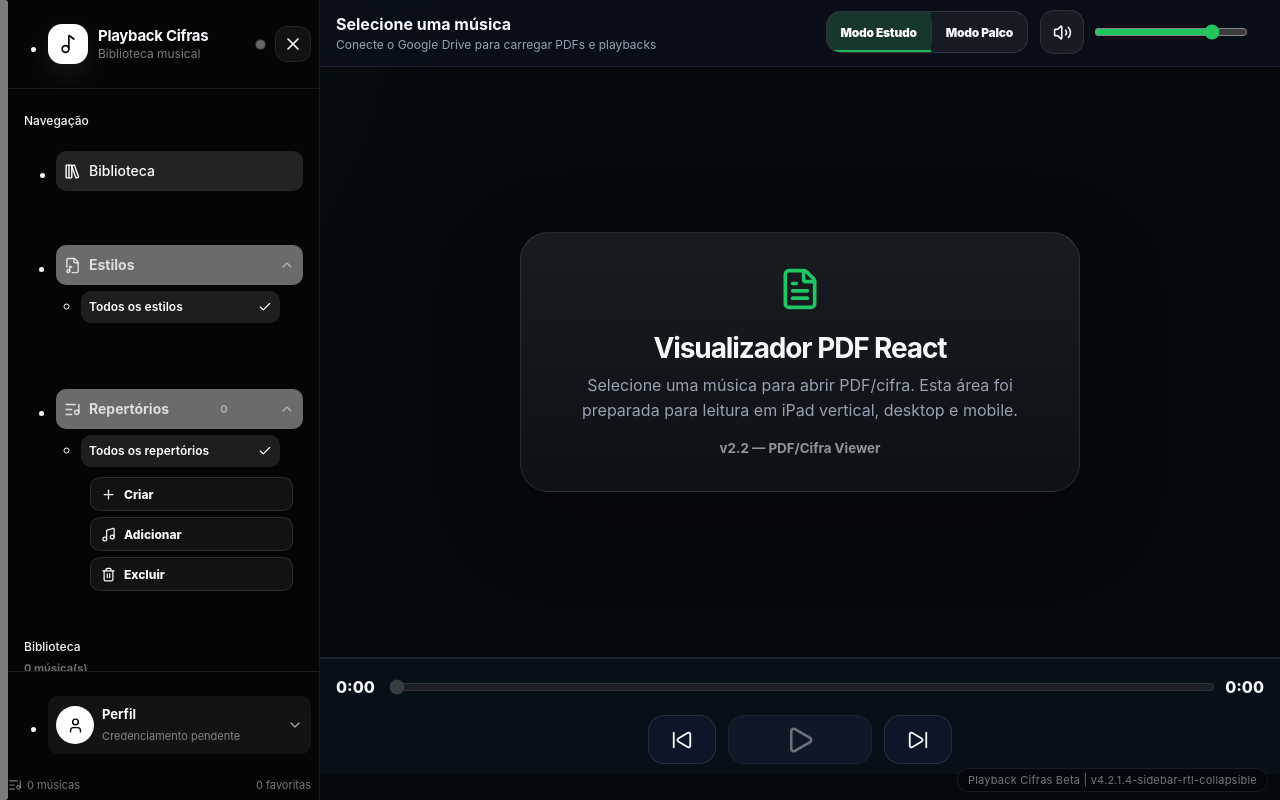
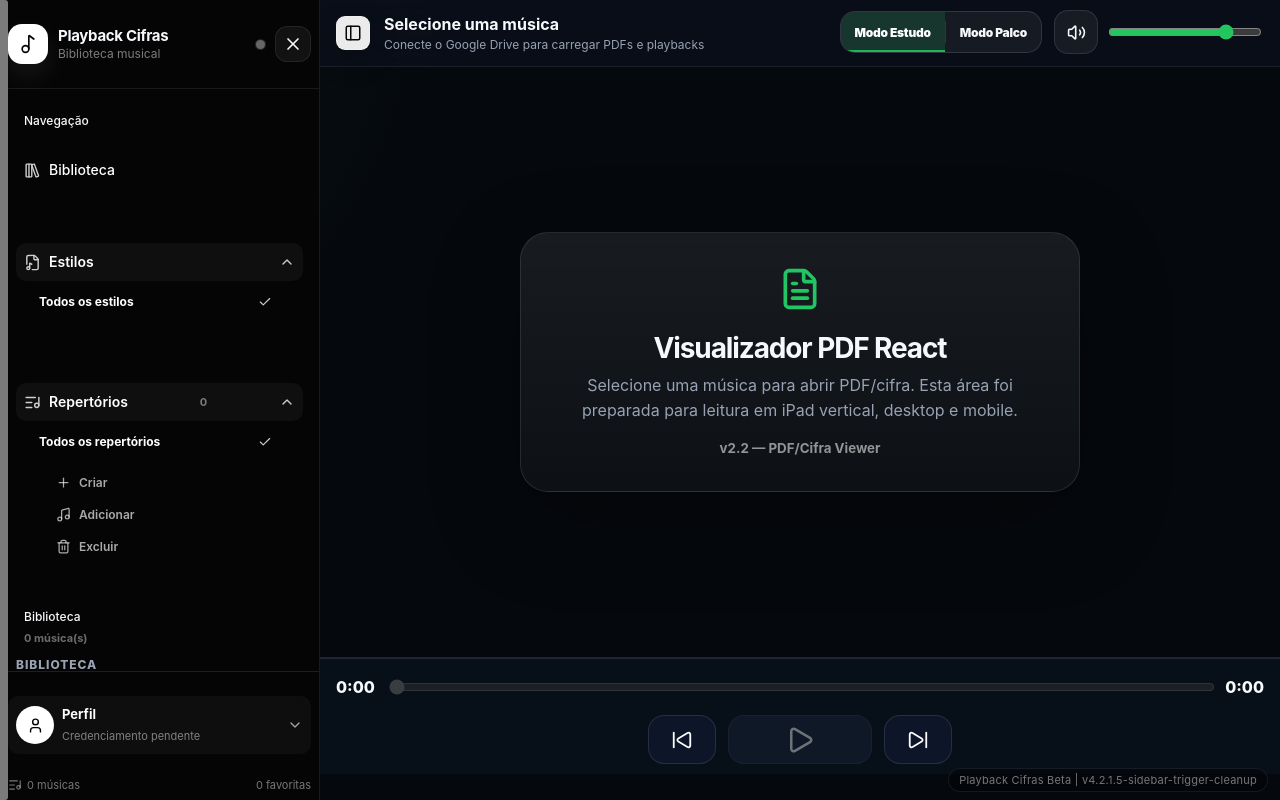
Before and after one commit to ralbertini2/playback-cifras-ia-alpha, a React (Vite) app: page / in a window 1280 px wide. Built offline with nearby package versions, Linux system fonts and the light colour scheme.

Commit message:
fix sidebar trigger style

```diff
--- a/src/components/Sidebar/Sidebar.module.css
+++ b/src/components/Sidebar/Sidebar.module.css
@@ -1,4 +1,5 @@
 .sidebar {
+  --sidebar-accent: transparent;
   --sidebar: #050505;
   --sidebar-foreground: #f8fafc;
   --sidebar-accent: rgba(255, 255, 255, .10);
@@ -101,21 +102,30 @@
 .sidebarMenuButton:hover,
 .sidebarSubButton:hover,
 .repertoireActions button:hover {
-  background: rgba(255,255,255,.11);
+  background: rgba(255,255,255,.045);
+  color: #fff;
 }
 
 .sidebarMenuButton {
-  min-height: 40px;
+  min-height: 38px;
   border: 0;
-  border-radius: 10px;
-  color: rgba(255,255,255,.78);
-  font-weight: 650;
+  border-radius: 8px;
+  color: rgba(255,255,255,.76);
+  background: transparent;
+  font-weight: 560;
   touch-action: manipulation;
+}
+
+.sidebarMenuButton:hover,
+.sidebarMenuButton[data-state="open"] {
+  background: rgba(255,255,255,.045);
+  color: #fff;
 }
 
 .sidebarMenuButton[data-active="true"] {
   color: #fff;
-  background: rgba(255,255,255,.12);
+  background: transparent;
+  font-weight: 680;
 }
 
 .chevron,
@@ -144,16 +154,16 @@
 
 .sidebarSubButton {
   width: 100%;
-  min-height: 32px;
+  min-height: 30px;
   border: 0;
-  border-radius: 8px;
-  color: rgba(255,255,255,.62);
+  border-radius: 6px;
+  color: rgba(255,255,255,.64);
   background: transparent;
   display: flex;
   align-items: center;
   justify-content: space-between;
   gap: 8px;
-  font-weight: 600;
+  font-weight: 520;
   touch-action: manipulation;
 }
 
@@ -163,31 +173,37 @@
   text-overflow: ellipsis;
 }
 
+.sidebarSubButton:hover {
+  color: #fff;
+  background: rgba(255,255,255,.045);
+}
+
 .sidebarSubButton[data-active="true"] {
   color: #fff;
-  background: rgba(255,255,255,.10);
+  background: transparent;
+  font-weight: 680;
 }
 
 .repertoireActions {
   display: grid;
   grid-template-columns: 1fr;
-  gap: 6px;
-  margin: 6px 10px 0 34px;
+  gap: 2px;
+  margin: 4px 10px 0 32px;
 }
 
 .repertoireActions button {
-  border: 1px solid rgba(255,255,255,.10);
-  border-radius: 10px;
-  min-height: 34px;
-  padding: 0 10px;
-  background: rgba(255,255,255,.055);
-  color: var(--text);
+  border: 0;
+  border-radius: 6px;
+  min-height: 30px;
+  padding: 0 8px;
+  background: transparent;
+  color: rgba(255,255,255,.66);
   display: flex;
   align-items: center;
   justify-content: flex-start;
   gap: 8px;
   font-size: 12px;
-  font-weight: 800;
+  font-weight: 560;
 }
 
 .repertoireHint {
@@ -263,13 +279,13 @@
   border: 0;
   border-radius: 14px;
   color: #fff;
-  background: rgba(255,255,255,.055);
+  background: rgba(255,255,255,.035);
   touch-action: manipulation;
 }
 
 .profileButton:hover,
 .profileButton[data-state="open"] {
-  background: rgba(255,255,255,.11);
+  background: rgba(255,255,255,.07);
 }
 
 .avatar {
@@ -351,6 +367,7 @@
 
 @media (max-width: 900px) {
   .sidebar {
+  --sidebar-accent: transparent;
     position: fixed;
     inset: 0 auto 0 0;
     width: min(86vw, 360px);
@@ -392,3 +409,30 @@
 :global([data-radix-popper-content-wrapper]) {
   z-index: 4000 !important;
 }
+
+.sidebar :global(ul),
+.sidebar :global(li),
+.scrollContent :global(ul),
+.scrollContent :global(li),
+.profileDock :global(ul),
+.profileDock :global(li) {
+  list-style: none;
+}
+
+.sidebar :global(ul) {
+  padding-left: 0;
+}
+
+.sidebar :global(li)::marker {
+  content: '';
+}
+
+.sidebarMenuButton svg,
+.sidebarSubButton svg {
+  opacity: .8;
+}
+
+.sidebarMenuButton:hover svg,
+.sidebarSubButton:hover svg {
+  opacity: 1;
+}
--- a/src/components/Toolbar/Toolbar.jsx
+++ b/src/components/Toolbar/Toolbar.jsx
@@ -1,4 +1,4 @@
-import { Loader2, Menu, Volume2, VolumeX } from 'lucide-react';
+import { Loader2, PanelLeft, Volume2, VolumeX } from 'lucide-react';
 import styles from './Toolbar.module.css';
 
 export default function Toolbar({
@@ -12,7 +12,7 @@
 }) {
   return (
     <div className={styles.toolbar}>
-      <button className={styles.menuButton} onClick={onOpenMenu} aria-label="Abrir menu"><Menu size={22} /></button>
+      <button className={styles.sidebarTrigger} onClick={onOpenMenu} aria-label="Abrir navegação"><PanelLeft size={18} /></button>
       <div className={styles.songInfo}>
         <strong>{song?.title || 'Selecione uma música'}</strong>
         <span>{meta || 'Google Drive • PDFs • Playbacks'}</span>
--- a/src/components/Toolbar/Toolbar.module.css
+++ b/src/components/Toolbar/Toolbar.module.css
@@ -6,7 +6,7 @@
   gap:14px;
   padding:10px 16px;
 }
-.menuButton, .controls button {
+.sidebarTrigger, .controls button {
   border:1px solid rgba(255,255,255,.1);
   background:rgba(255,255,255,.06);
   color:var(--text);
@@ -99,7 +99,7 @@
   flex:0 0 auto;
 }
 
-@media (min-width: 901px) { .menuButton { display:none; } }
+
 @media (max-width: 700px) {
   .toolbar { grid-template-columns:auto minmax(0,1fr); }
   .controls { grid-column:1 / -1; justify-content:space-between; gap:10px; }
@@ -125,3 +125,23 @@
   from { transform: rotate(0deg); }
   to { transform: rotate(360deg); }
 }
+
+.sidebarTrigger {
+  min-width: 34px;
+  min-height: 34px;
+  border-radius: 9px;
+  background: rgba(255,255,255,.92);
+  color: #050505;
+  border-color: rgba(255,255,255,.22);
+  box-shadow: 0 12px 28px rgba(0,0,0,.22);
+}
+
+.sidebarTrigger:hover {
+  background: #fff;
+}
+
+@media (min-width: 901px) {
+  .sidebarTrigger {
+    display: inline-flex;
+  }
+}
--- a/src/config/appVersion.js
+++ b/src/config/appVersion.js
@@ -1,3 +1,3 @@
-export const APP_VERSION = 'v4.2.1.4-sidebar-rtl-collapsible';
+export const APP_VERSION = 'v4.2.1.5-sidebar-trigger-cleanup';
 export const APP_NAME = 'Playback Cifras Beta';
 export const APP_VERSION_LABEL = `${APP_NAME} | ${APP_VERSION}`;
```
Also changed, not shown: 2 other files (tests, documents, lock files or other folders).
